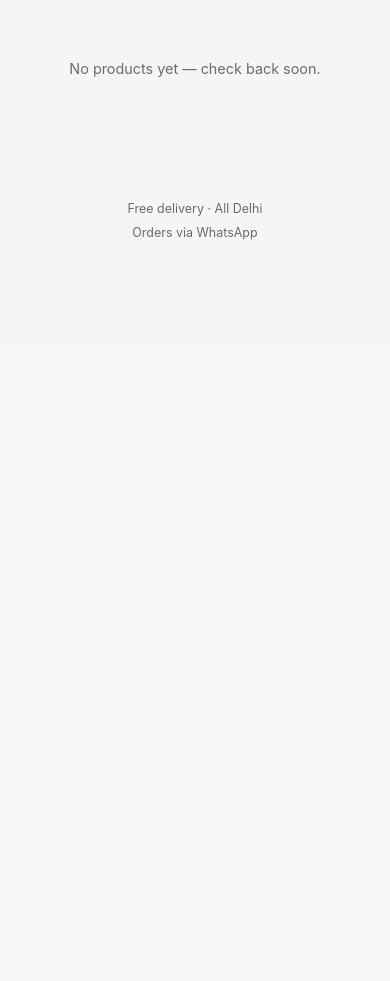
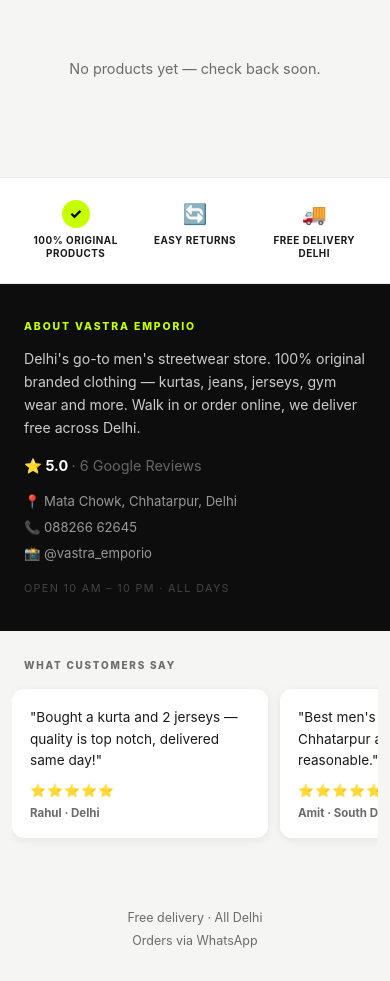
Before and after one commit to pankaj-pixel/Drip-store, a FastAPI app: page / in a window 390 px wide. Shown: the part 495-1476 px from the top of the page. Before the commit the page ends 735 px from the top, so only its background shows below. Run offline with FastAPI, Linux system fonts and the light colour scheme; data that the repository does not hold is empty; parts of the project's set-up code (start-up, migrations or seed data) failed here and were passed over.

Commit message:
feat(trust-signals): about section, trust badges, customer reviews
- templates/home.html: trust badges row, about Vastra Emporio section,
  3 customer review cards with stars
- static/css/style.css: trust badges, about section, review card styles
- Shop details: address, phone, hours, Google rating, Instagram linked

```diff
--- a/static/css/style.css
+++ b/static/css/style.css
@@ -1818,3 +1818,190 @@
   margin-left: 4px;
   vertical-align: middle;
 }
+
+/* ── Trust badges ────────────────────────────────────────── */
+.trust-badges {
+  margin: 20px -12px 0;
+  background: #ffffff;
+  padding: 22px 20px;
+  border-top: 1px solid #ebebeb;
+  border-bottom: 1px solid #ebebeb;
+}
+
+.trust-badges__inner {
+  display: flex;
+  gap: 8px;
+  justify-content: space-around;
+  max-width: 480px;
+  margin: 0 auto;
+}
+
+.trust-badge {
+  display: flex;
+  flex-direction: column;
+  align-items: center;
+  gap: 6px;
+  text-align: center;
+  flex: 1;
+}
+
+.trust-badge__icon {
+  width: 28px;
+  height: 28px;
+  display: flex;
+  align-items: center;
+  justify-content: center;
+  font-size: 1.25rem;
+  line-height: 1;
+}
+
+.trust-badge__icon--check {
+  background: var(--lime);
+  border-radius: 50%;
+  font-size: 0.9rem;
+  font-weight: 800;
+  color: #0a0a0a;
+}
+
+.trust-badge__text {
+  font-size: 0.62rem;
+  font-weight: 700;
+  color: var(--text);
+  text-transform: uppercase;
+  letter-spacing: 0.05em;
+  line-height: 1.35;
+}
+
+/* ── About shop ──────────────────────────────────────────── */
+.about-shop {
+  margin: 0 -12px;
+  background: #0d0d0d;
+  padding: 36px 24px;
+}
+
+.about-shop__label {
+  font-size: 0.65rem;
+  font-weight: 800;
+  text-transform: uppercase;
+  letter-spacing: 0.18em;
+  color: var(--lime);
+  margin-bottom: 14px;
+}
+
+.about-shop__desc {
+  font-size: 0.88rem;
+  color: #cccccc;
+  line-height: 1.65;
+  margin-bottom: 18px;
+  max-width: 480px;
+}
+
+.about-shop__rating {
+  font-size: 0.9rem;
+  color: #ffffff;
+  font-weight: 700;
+  margin-bottom: 18px;
+}
+
+.about-shop__rating-sub {
+  color: #666666;
+  font-weight: 400;
+}
+
+.about-shop__links {
+  display: flex;
+  flex-direction: column;
+  gap: 10px;
+  margin-bottom: 20px;
+}
+
+.about-shop__link {
+  font-size: 0.82rem;
+  color: #999999;
+  text-decoration: none;
+  transition: color 0.15s;
+}
+
+.about-shop__link:active,
+.about-shop__link:hover {
+  color: var(--lime);
+}
+
+.about-shop__hours {
+  font-size: 0.68rem;
+  color: #444444;
+  text-transform: uppercase;
+  letter-spacing: 0.12em;
+}
+
+/* ── Customer reviews ────────────────────────────────────── */
+.reviews {
+  padding: 28px 0 16px;
+}
+
+.reviews__label {
+  font-size: 0.62rem;
+  font-weight: 800;
+  letter-spacing: 0.18em;
+  text-transform: uppercase;
+  color: var(--muted);
+  margin-bottom: 14px;
+  padding: 0 12px;
+}
+
+.reviews__strip {
+  display: flex;
+  gap: 12px;
+  overflow-x: auto;
+  scroll-snap-type: x mandatory;
+  -webkit-overflow-scrolling: touch;
+  scrollbar-width: none;
+  -ms-overflow-style: none;
+  padding: 4px 12px 12px;
+}
+
+.reviews__strip::-webkit-scrollbar { display: none; }
+
+.review-card {
+  flex-shrink: 0;
+  width: 256px;
+  scroll-snap-align: start;
+  background: var(--surface);
+  border-radius: 12px;
+  padding: 18px;
+  box-shadow: 0 2px 10px rgba(0, 0, 0, 0.07);
+}
+
+.review-card__text {
+  font-size: 0.85rem;
+  color: var(--text);
+  line-height: 1.55;
+  margin-bottom: 12px;
+}
+
+.review-card__stars {
+  font-size: 0.8rem;
+  margin-bottom: 8px;
+  letter-spacing: 1px;
+}
+
+.review-card__author {
+  font-size: 0.72rem;
+  color: var(--muted);
+  font-weight: 700;
+}
+
+@media (min-width: 768px) {
+  .trust-badges {
+    margin: 20px -20px 0;
+  }
+
+  .about-shop {
+    margin: 0 -20px;
+    padding: 40px 32px;
+  }
+
+  .reviews__label { padding: 0 20px; }
+
+  .reviews__strip { padding: 4px 20px 12px; }
+}
--- a/templates/home.html
+++ b/templates/home.html
@@ -98,4 +98,54 @@
   {% endif %}
 </div>
 {% endif %}
+
+<section class="trust-badges">
+  <div class="trust-badges__inner">
+    <div class="trust-badge">
+      <span class="trust-badge__icon trust-badge__icon--check">✓</span>
+      <span class="trust-badge__text">100% Original Products</span>
+    </div>
+    <div class="trust-badge">
+      <span class="trust-badge__icon">🔄</span>
+      <span class="trust-badge__text">Easy Returns</span>
+    </div>
+    <div class="trust-badge">
+      <span class="trust-badge__icon">🚚</span>
+      <span class="trust-badge__text">Free Delivery Delhi</span>
+    </div>
+  </div>
+</section>
+
+<section class="about-shop">
+  <p class="about-shop__label">About Vastra Emporio</p>
+  <p class="about-shop__desc">Delhi's go-to men's streetwear store. 100% original branded clothing — kurtas, jeans, jerseys, gym wear and more. Walk in or order online, we deliver free across Delhi.</p>
+  <p class="about-shop__rating">⭐ 5.0 <span class="about-shop__rating-sub">· 6 Google Reviews</span></p>
+  <div class="about-shop__links">
+    <a class="about-shop__link" href="https://maps.google.com/?q=Vastra+Emporio+Mata+Chowk+Chhatarpur+New+Delhi+110074" target="_blank" rel="noopener">📍 Mata Chowk, Chhatarpur, Delhi</a>
+    <a class="about-shop__link" href="tel:08826662645">📞 088266 62645</a>
+    <a class="about-shop__link" href="https://instagram.com/vastra_emporio" target="_blank" rel="noopener">📸 @vastra_emporio</a>
+  </div>
+  <p class="about-shop__hours">Open 10 AM – 10 PM · All Days</p>
+</section>
+
+<section class="reviews">
+  <p class="reviews__label">What Customers Say</p>
+  <div class="reviews__strip">
+    <div class="review-card">
+      <p class="review-card__text">"Bought a kurta and 2 jerseys — quality is top notch, delivered same day!"</p>
+      <div class="review-card__stars">⭐⭐⭐⭐⭐</div>
+      <p class="review-card__author">Rahul · Delhi</p>
+    </div>
+    <div class="review-card">
+      <p class="review-card__text">"Best men's clothing in Chhatarpur area. Prices are very reasonable."</p>
+      <div class="review-card__stars">⭐⭐⭐⭐⭐</div>
+      <p class="review-card__author">Amit · South Delhi</p>
+    </div>
+    <div class="review-card">
+      <p class="review-card__text">"Ordered on WhatsApp, got delivery in 2 hours. Will order again!"</p>
+      <div class="review-card__stars">⭐⭐⭐⭐⭐</div>
+      <p class="review-card__author">Vikram · Delhi</p>
+    </div>
+  </div>
+</section>
 {% endblock %}
```
